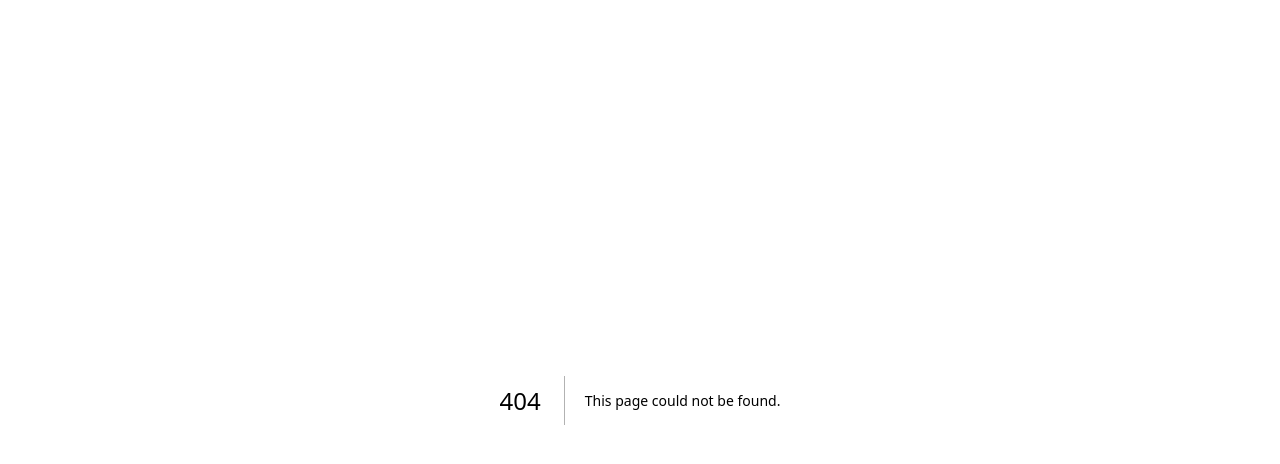
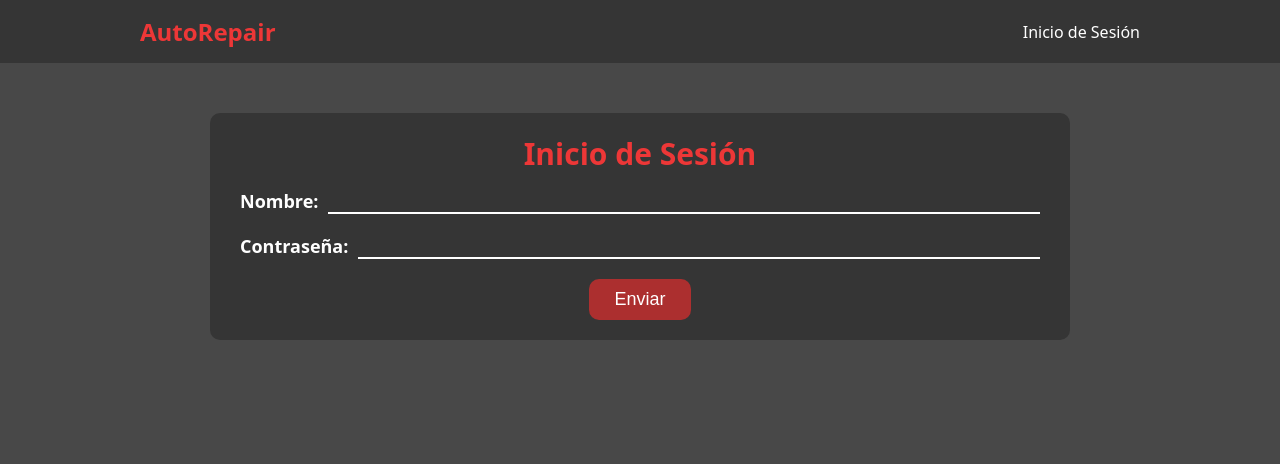
Before and after one commit to Rolando1010/AutoRepair, a Next.js app: page /inicio-sesion in a window 1280 px wide. Before the commit this address had no page. Shown: the top 464 px of the page. Built offline with nearby package versions, Linux system fonts and the light colour scheme.

Commit message:
login page created and components extraction

```diff
--- /dev/null
+++ b/pages/inicio-sesion.tsx
@@ -0,0 +1 @@
+export { default } from "src/pages/login";
--- /dev/null
+++ b/src/components/button.tsx
@@ -0,0 +1,23 @@
+const Button = ({ children }: { children: React.ReactNode }) => {
+    return (<>
+        <button>{children}</button>
+        <style jsx>{`
+            button {
+                background-color: var(--primary-2);
+                border: 0;
+                color: var(--font-color-1);
+                font-size: 16px;
+                padding: 10px 25px;
+                font-size: 18px;
+                border-radius: 10px;
+                cursor: pointer;
+            }
+
+            button:hover, button:focus {
+                background-color: var(--primary-1);
+            }
+        `}</style>
+    </>);
+}
+
+export default Button;
--- /dev/null
+++ b/src/layouts/navbar.tsx
@@ -0,0 +1,18 @@
+import Link from "next/link";
+import styles from "src/styles/navbar.module.css";
+import WidthLimit from "./width-limit";
+
+const Navbar = () => {
+    return (<>
+        <header className={styles.navbar}>
+            <WidthLimit>
+                <h1>AutoRepair</h1>
+                <ul>
+                    <li><Link href="/inicio-sesion"><span>Inicio de Sesión</span></Link></li>
+                </ul>
+            </WidthLimit>
+        </header>
+    </>);
+}
+
+export default Navbar;
--- /dev/null
+++ b/src/layouts/width-limit.tsx
@@ -0,0 +1,15 @@
+const WidthLimit = ({ children }: {children: React.ReactNode}) => {
+    return (<>
+        <div>
+            {children}
+        </div>
+        <style jsx>{`
+            div {
+                max-width: 1000px;
+                margin: auto;
+            }
+        `}</style>
+    </>);
+}
+
+export default WidthLimit;
--- /dev/null
+++ b/src/pages/login.tsx
@@ -0,0 +1,69 @@
+import { HTMLInputTypeAttribute } from "react";
+import Button from "src/components/button";
+import Navbar from "src/layouts/navbar";
+import WidthLimit from "src/layouts/width-limit";
+
+const Login = () => {
+    return (<>
+        <Navbar/>
+        <WidthLimit>
+            <form method="POST" action="/api/login">
+                <h2>Inicio de Sesión</h2>
+                <LabelInput label="Nombre:" type="text" name="name"/>
+                <LabelInput label="Contraseña:" type="password" name="password"/>
+                <Button>Enviar</Button>
+            </form>
+        </WidthLimit>
+        <style jsx>{`
+            h2 {
+                margin: 0;
+                color: var(--primary-1);
+                font-size: 30px;
+                margin-bottom: 15px;
+            }
+
+            form {
+                background-color: var(--background-2);
+                border-radius: 10px;
+                padding: 20px 30px;
+                text-align: center;
+                width: 80%;
+                margin: 50px auto 0;
+            }
+        `}</style>
+    </>);
+}
+
+const LabelInput = ({ label, type, name }: {label: string, type: HTMLInputTypeAttribute, name: string}) => {
+    return (<>
+        <label>
+            <span>{label}</span>
+            <input type={type} name={name}/>
+        </label>
+        <style jsx>{`
+            label {
+                display: flex;
+                justify-content: space-between;
+                gap: 10px;
+                margin-bottom: 20px;
+                font-size: 18px;
+            }
+
+            span {
+                font-weight: bold;
+            }
+
+            input {
+                flex-grow: 1;
+                border: 0;
+                background-color: transparent;
+                border-bottom: 2px solid var(--font-color-1);
+                outline: none;
+                font-size: 18px;
+                color: var(--font-color-2);
+            }
+        `}</style>
+    </>);
+}
+
+export default Login;
--- /dev/null
+++ b/src/styles/navbar.module.css
@@ -0,0 +1,33 @@
+.navbar {
+    background-color: var(--background-2);
+    padding: 15px;
+}
+
+.navbar div {
+    display: flex;
+    align-items: center;
+    justify-content: space-between;
+}
+
+.navbar h1 {
+    margin: 0;
+    font-size: 24px;
+    color: var(--primary-1);
+}
+
+.navbar ul {
+    list-style: none;
+    padding: 0;
+    margin: 0;
+    display: flex;
+    gap: 15px;
+}
+
+.navbar a {
+    color: var(--font-color-1);
+    text-decoration: none;
+}
+
+.navbar a:hover, .navbar a:focus {
+    text-decoration: underline;
+}
```
Also changed, not shown: src/pages/home.tsx (+12 -72 lines).
